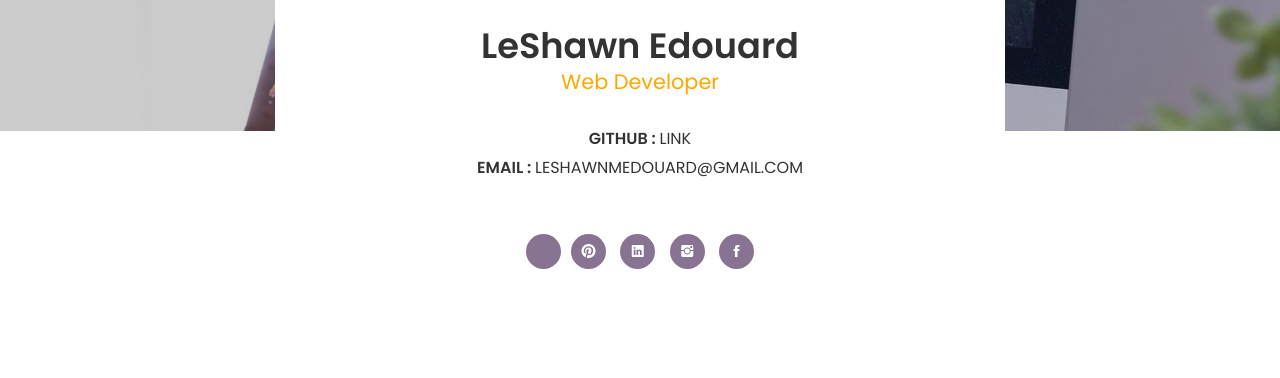
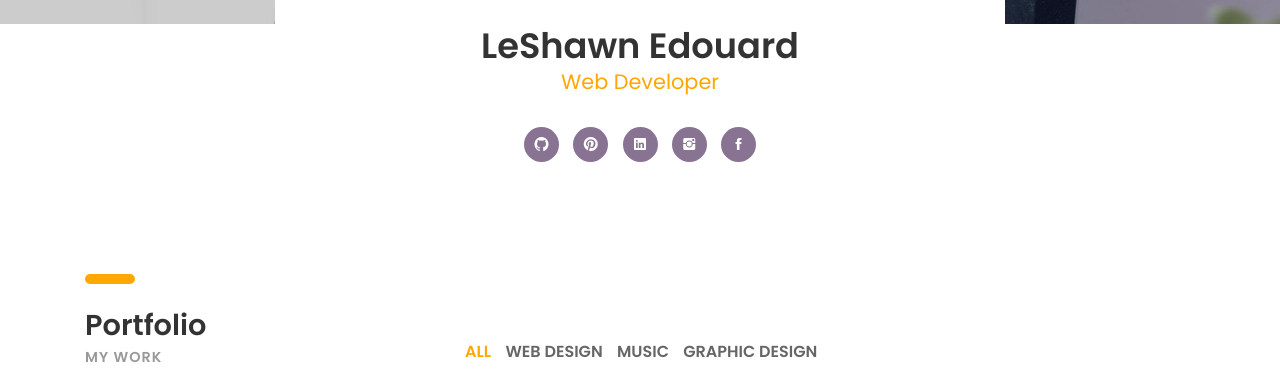
Before and after one commit to LeShawnEdouard/LeShawn_Portfolio, a plain HTML site: page index.html in a window 1280 px wide. Shown: the part 403-781 px from the top of the page. Drawn offline with Linux system fonts and the light colour scheme; files whose address does not match are found by name.

Commit message:
Added github link to icon and removed extra email line

```diff
--- a/index.html
+++ b/index.html
@@ -74,10 +74,11 @@
 						<h2><b>LeShawn Edouard</b></h2>
 						<h4 class="font-yellow">Web Developer</h4>
 						<ul class="information margin-tb-30">
-							<li><b>GITHUB : </b><a href="https://github.com/LeShawnEdouard" target="_blank">LINK</li>
-							<li><b>EMAIL : </b>LESHAWNMEDOUARD@GMAIL.COM</li>
+							<!-- <li><b>GITHUB : <a href="https://github.com/LeShawnEdouard" target="_blank"><i class="ion-social-github"></b>LINK</li> -->
+							<!-- <li><b>EMAIL : <a href="mailto:leshawnmedouard@gmail.com?Subject=Hello%20again" target="_top"></b>LESHAWNMEDOUARD@GMAIL.COM</li> -->
 						</ul>
 						<ul class="social-icons">
+							<li><a href="https://github.com/LeShawnEdouard" target="_blank"><i class="ion-social-github"></i></a></li>
 							<li><a href="https://www.pinterest.com/leshawnedouard/" target="_blank"><i class="ion-social-pinterest"></i></a></li>
 							<li><a href="https://www.linkedin.com/in/leshawnedouard/" target="_blank"><i class="ion-social-linkedin"></i></a></li>
 							<li><a href="https://www.instagram.com/leshawn_edouard/" target="_blank"><i class="ion-social-instagram"></i></a></li>
```
